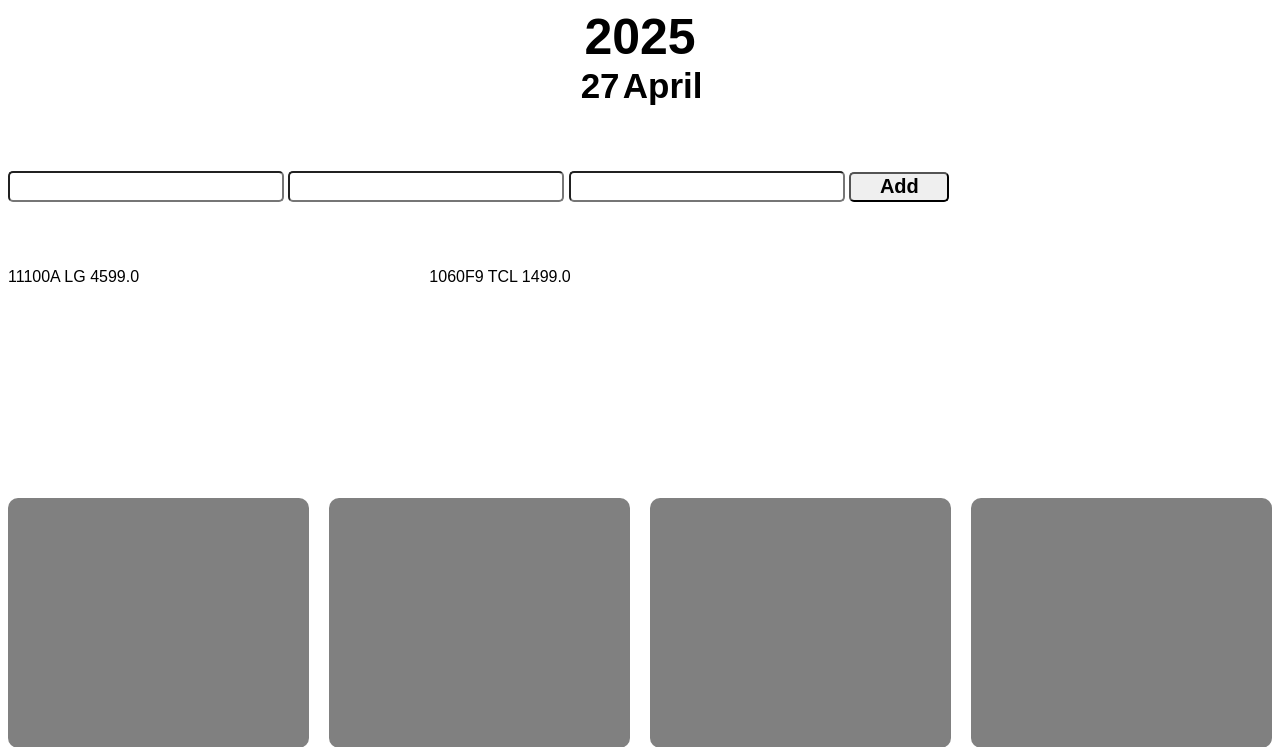
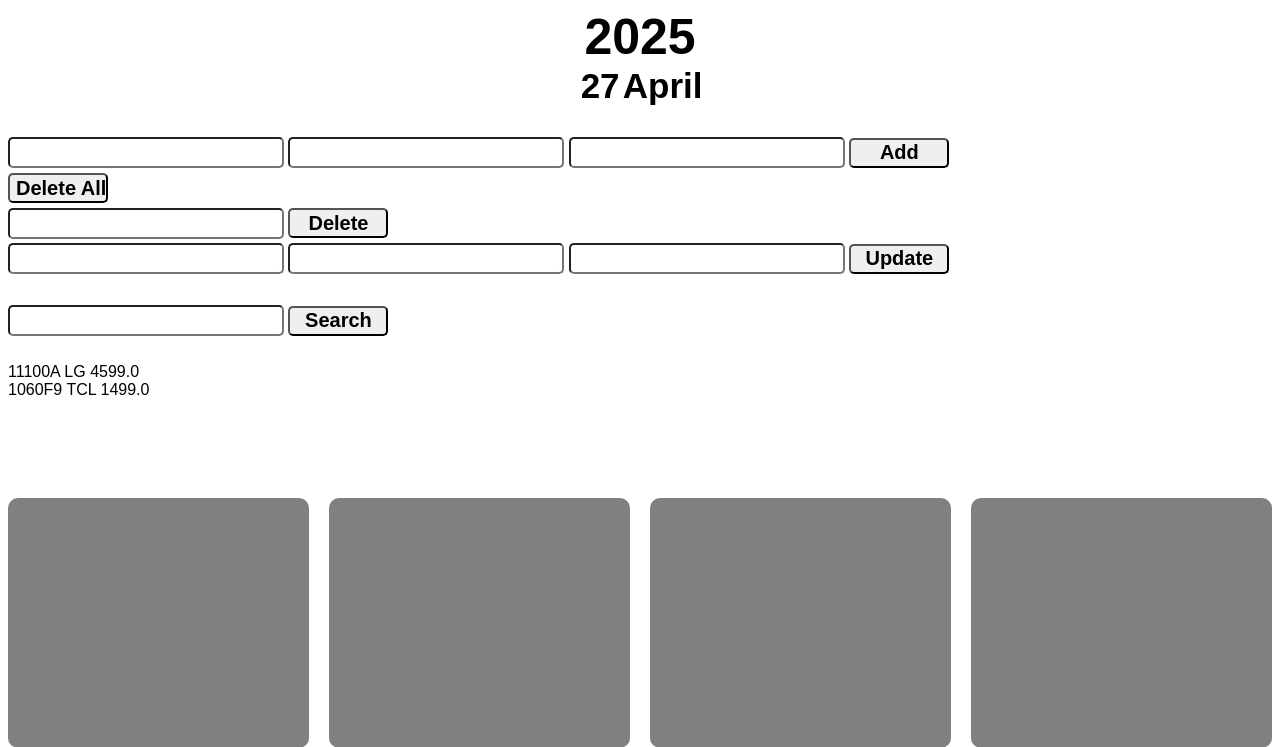
Before and after one commit to VyanPersad/Dashboard, a Flask app: page / in a window 1280 px wide. Shown: the top 747 px of the page. Run offline with Flask 3, Linux system fonts and the light colour scheme; data comes from the database, SQL or seed files in the repository; both versions use the stored data as it was after the commit.

Commit message:
DB functions
Added more DB functions and wired up the frontend and search functions.

```diff
--- a/app.py
+++ b/app.py
@@ -1,6 +1,6 @@
 from flask import Flask, render_template, request
 from datetime import datetime as dt
-from sqliteDB3 import create_table, insert, viewAll
+from sqliteDB3 import *
 
 app = Flask(__name__)
 create_table()
@@ -11,18 +11,39 @@ def home():
     day = dt.now().day
     month = dt.strftime(dt.now(),'%B')
     if request.method == 'POST':
-        code = request.form.get("addCode")
-        model = request.form.get("addModel")
-        price = request.form.get("addPrice")
-        print(f"Code: {code}, Model: {model}, Price: {price}")
-        insert(code, model, price)
-        print("Data Inserted")
-    else:
-        print("Please fill in all fields.")
+        if request.form.get("addButton")=="Add":
+            code = request.form.get("addCode")
+            model = request.form.get("addModel")
+            price = request.form.get("addPrice")
+            print(f"Code: {code}, Model: {model}, Price: {price}")
+            insert(code, model, price)
+            print("Data Inserted")
+
+        elif request.form.get("delAllButton")=="Delete All":
+            deleteAll()
+
+        elif request.form.get("delButton")=="Delete":
+            code = request.form.get("delCode")
+            delete(code)
+
+        elif request.form.get("updateButton")=="Update":
+            code = request.form.get("upCode")
+            model = request.form.get("upModel")
+            price = request.form.get("upPrice")
+            print(f"Code: {code}, Model: {model}, Price: {price}")
+            update(code, model, price)
+            print("Data Updated")
 
     rows = viewAll()
-    print(rows)
-    return render_template('index.html', year=year, day=day, month=month, rows=rows)
+
+    search_term = None
+    if request.method == 'POST':
+        if request.form.get("serButton")=="Search":
+            search_term = request.form.get("serCode")
+            print(f"Search Term: {search_term}")
+    searchs = searchDB(search_term)
+
+    return render_template('index.html', year=year, day=day, month=month, rows=rows, searchs=searchs)
 
 if __name__ == '__main__':
     app.run(debug=True)
--- a/sqliteDB3.py
+++ b/sqliteDB3.py
@@ -18,7 +18,6 @@ def insert(code, model, price):
     data_comm.commit()
     data_comm.close()
 
-
 def viewAll():
     data_comm = sqlite3.connect("product.db")
     data_comm.row_factory = sqlite3.Row
@@ -28,14 +27,12 @@ def viewAll():
     data_comm.close()
     return rows
 
-
 def delete(code):
     data_comm = sqlite3.connect("product.db")
     cursor = data_comm.cursor()
-    cursor.execute("DELETE FROM product WHERE item=?", (code, ))
+    cursor.execute("DELETE FROM product WHERE code=?", (code, ))
     data_comm.commit()
     data_comm.close()
-
 
 def deleteAll():
     data_comm = sqlite3.connect("product.db")
@@ -45,14 +42,24 @@ def deleteAll():
     data_comm.close()
     print("Everything Deleted")
 
-
 def update(code, model, price):
     data_comm = sqlite3.connect("product.db")
     cursor = data_comm.cursor()
     cursor.execute("UPDATE product SET model=?, price=? WHERE code=?",
-                   (code, model, price))
+                   (model, price, code))
     data_comm.commit()
     data_comm.close()
+
+def searchDB(search_term):
+    data_comm = sqlite3.connect("product.db")
+    data_comm.row_factory = sqlite3.Row
+    cursor = data_comm.cursor()
+    if search_term:
+        search_term = f"%{search_term}%"
+        cursor.execute("SELECT * FROM product WHERE code LIKE ? OR model LIKE ? OR price LIKE ?", (search_term, search_term, search_term))
+    rows = cursor.fetchall()
+    data_comm.close()
+    return rows
 
 '''
 #create_table()
--- a/templates/index.html
+++ b/templates/index.html
@@ -14,10 +14,16 @@
         justify-items: center;
     }
     .result{
-        height: 100px;
+        height: fit-content;
+        max-height: 250px;
+        margin-bottom: 10px;
         color: #000000;
         display: grid;
-        grid-template-columns: repeat(3, 1fr);
+        grid-template-columns: repeat(1, 1fr);
+        overflow-y: auto;
+    }
+    .row{
+        height: fit-content;
     }
     .parent {
         display: grid;
@@ -61,7 +67,7 @@
         border-radius: 5px;
         height: 25px;
     }
-    #addButton{
+    #addButton, #delButton, #updateButton,#serButton{
         font-size: 20px;
         font-weight: bold;
         color: #000000;
@@ -70,6 +76,7 @@
         border-radius: 5px;
         height: 30px;
         width: 100px;
+        margin-top: 5px;
     }
 </style>
 <html>
@@ -86,12 +93,34 @@
                 <input type="text" class="add" name="addCode">
                 <input type="text" class="add" name="addModel">
                 <input type="text" class="add" name="addPrice">
-                <input type="submit" value="Add" id="addButton">
+                <input type="submit" value="Add" name = addButton id="addButton">
+            </form>
+            <form class="delForm" method="POST">
+                <input type="Submit" value="Delete All" name="delAllButton" id="delButton">
+            </form>
+            <form class="delForm" method="POST">
+                <input type="text" class="add" name="delCode">
+                <input type="submit" value="Delete" name="delButton" id="delButton">
+            </form>
+            <form class="upDateForm" method="POST">
+                <input type="text" class="add" name="upCode">
+                <input type="text" class="add" name="upModel">
+                <input type="text" class="add" name="upPrice">
+                <input type="submit" value="Update" name = updateButton id="updateButton">
             </form>
         </div>
+        <form class="serForm" method="POST">
+            <input type="text" class="add" name="serCode">
+            <input type="submit" value="Search" name="serButton" id="serButton">
+        </form>
         <div class="result">
             {% for row in rows %}
-                <div class="">{{row.code}} {{row.model}} {{row.price}}</div>
+                <div class="row">{{row.code}} {{row.model}} {{row.price}}</div>
+            {% endfor %}
+        </div>
+        <div class="result">
+            {% for search in searchs %}
+                <div class="row">{{search.code}} {{search.model}} {{search.price}}</div>
             {% endfor %}
         </div>
         <div class="parent">
```
Also changed, not shown: product.db.
